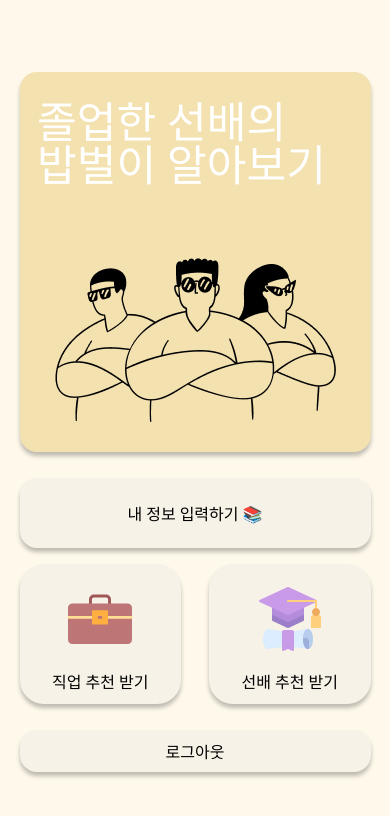
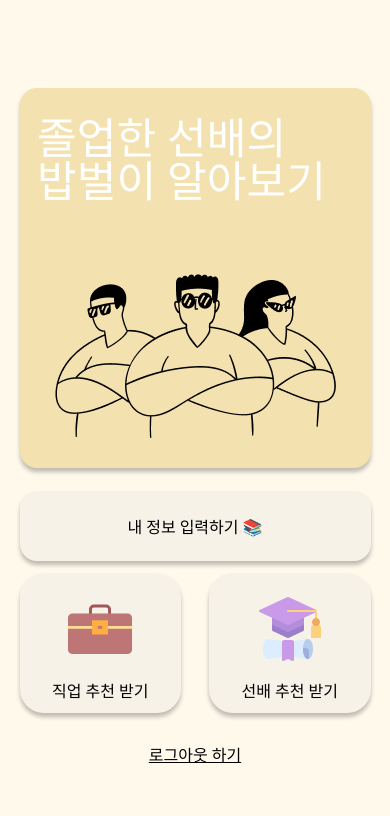
Before and after one commit to sayyyho/2024-1-DSCD-ISIC-1, a React (Vite) app in the folder client/: page / in a window 390 px wide. Shown: the top 816 px of the page. Built offline with nearby package versions, Linux system fonts and the light colour scheme; sample sign-in values are in the browser's storage; a web font is replaced by a local one.

Commit message:
Fix: 모바일 뷰 개선

```diff
--- a/client/src/components/Article/index.tsx
+++ b/client/src/components/Article/index.tsx
@@ -20,7 +20,6 @@ export const Artice = () => {
           </Link>
         </Text>
       </S.Span>
-
       <S.Footer>
         <Text color="black" size="0.5rem">
           dev by ISIC
--- a/client/src/components/LoginForm/index.tsx
+++ b/client/src/components/LoginForm/index.tsx
@@ -3,19 +3,22 @@ import { Input } from "../common/Input";
 import { Button } from "../common/Button";
 import { Text } from "../common/Text";
 import { Artice } from "../Article";
-import { Box } from "../common/Box";
 
 export const LoginForm = (props: {
   onChange: (e: React.ChangeEvent<HTMLInputElement>) => void;
   handleLogin: () => void;
 }) => {
   return (
-    <Box
-      width="100%"
-      height="50%"
-      $backgroundColor={"#F3E1B0"}
-      $padding="10% 0 0 0"
-      radius="17px 17px 0 0"
+    <div
+      style={{
+        width: "100%",
+        height: "50%",
+        backgroundColor: "#F3E1B0",
+        paddingTop: "10%",
+        borderRadius: "17px 17px 0 0",
+        display: "flex",
+        flexDirection: "column",
+      }}
     >
       <S.LoginFrame>
         <Input
@@ -50,6 +53,6 @@ export const LoginForm = (props: {
         </Button>
       </S.LoginFrame>
       <Artice></Artice>
-    </Box>
+    </div>
   );
 };
--- a/client/src/pages/Home/index.tsx
+++ b/client/src/pages/Home/index.tsx
@@ -21,7 +21,7 @@ export const Home = () => {
   }, [navigate]);
 
   return (
-    <PageLayout $gap="1rem">
+    <PageLayout $gap="0.8rem">
       <Box
         width="90%"
         height="380px"
@@ -128,28 +128,16 @@ export const Home = () => {
           </Link>
         </Box>
       </Box>
-      <Box
-        width="90%"
-        height="5%"
-        radius="17px 17px 17px 17px"
-        $shadow="0px 4px 4px 0px rgba(0, 0, 0, 0.25)"
-        margin="10px 0"
+      <Link
+        to={"/login"}
+        style={{
+          color: "black",
+          textDecoration: "underline",
+          marginTop: "1rem",
+        }}
       >
-        <Link
-          to="/login"
-          style={{
-            textDecoration: "none",
-            color: "black",
-            width: "100%",
-            height: "100%",
-            alignItems: "center",
-            display: "flex",
-            justifyContent: "center",
-          }}
-        >
-          로그아웃
-        </Link>
-      </Box>
+        로그아웃 하기
+      </Link>
     </PageLayout>
   );
 };
--- a/client/src/pages/Login/index.tsx
+++ b/client/src/pages/Login/index.tsx
@@ -1,6 +1,6 @@
 import { useState } from "react";
 import { useNavigate } from "react-router-dom";
-import { Wrapper } from "@/components/common/Wrapper";
+import { PageLayout } from "@/components/PageLayout";
 import { LogoFrame } from "@/components/LogoFrame";
 import { LoginForm } from "@/components/LoginForm";
 import { RequestLoginParams } from "@/types/auth";
@@ -41,13 +41,13 @@ export const Login = () => {
   );
 
   return (
-    <Wrapper height="100%">
+    <PageLayout $justifyContent="start" width="425px" height="100%">
       <LogoFrame></LogoFrame>
       <LoginForm
         onChange={onChange}
         handleLogin={() => onSubmit(user)}
       ></LoginForm>
-    </Wrapper>
+    </PageLayout>
   );
 };
 
--- a/client/src/style.ts
+++ b/client/src/style.ts
@@ -2,7 +2,6 @@ import { createGlobalStyle } from "styled-components";
 import Jua from "@/assets/font/Jua-Regular.ttf";
 
 export const GlobalStyle = createGlobalStyle`
-
 
 @font-face {
     font-family: 'Jua';
@@ -23,7 +22,7 @@ html {
   display: flex;
   justify-content: center;
   padding: 0;
-  height: 100vh;
+  height: 100dvh;
 }
 body  {
     background-color: #FEF9EB;
@@ -34,5 +33,4 @@ body  {
     height: 100%;
     width: 100%;
   }
-
 `;
```
